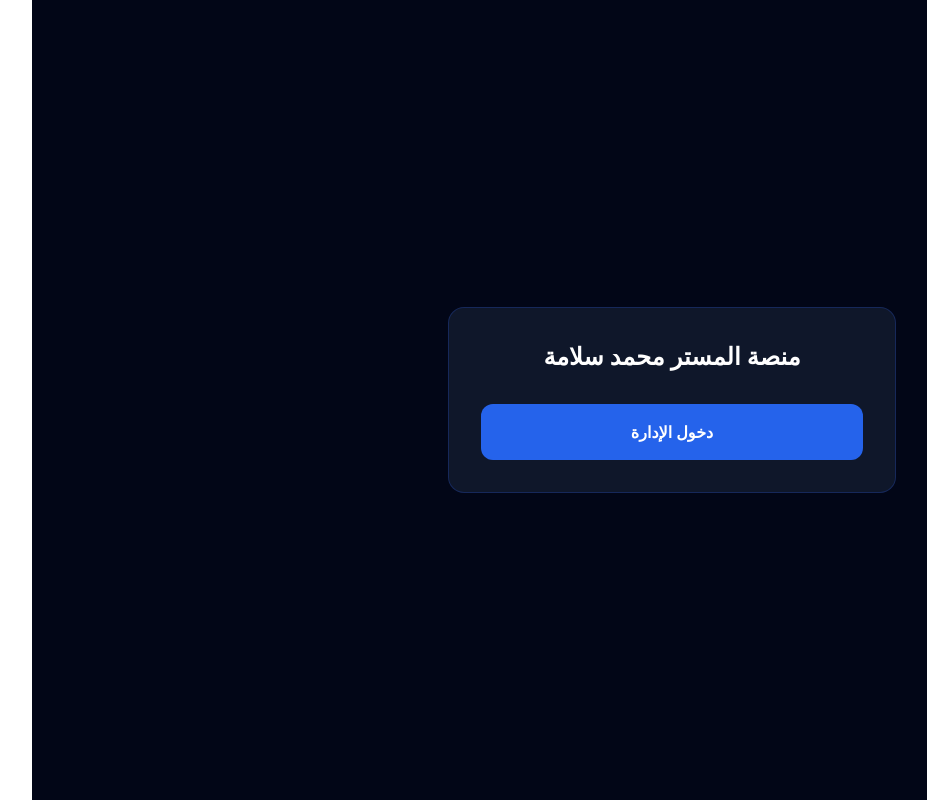
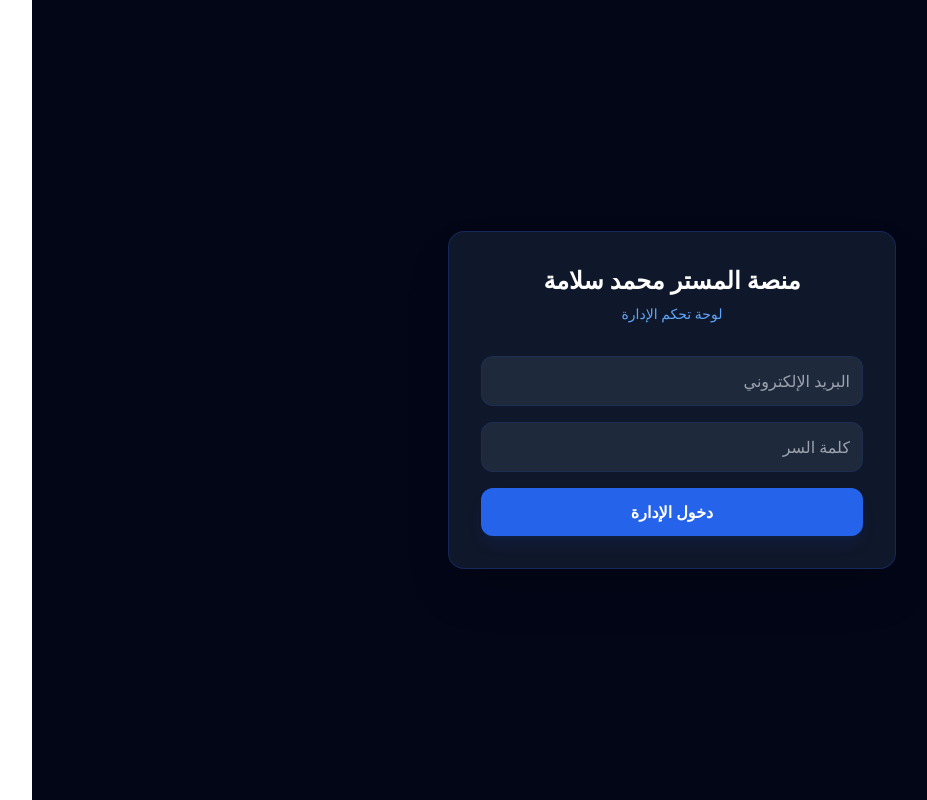
Before and after one commit to mohamedsalama2111412-ship-it/MohamedSalama-platform, a React (Vite) app: page / in a window 1280 px wide. Shown: the whole page, without its empty margins (52-979 px from the left). Built offline with nearby package versions, Linux system fonts and the light colour scheme; no server answers.

Commit message:
Update App.jsx

```diff
--- a/src/App.jsx
+++ b/src/App.jsx
@@ -1,14 +1,15 @@
 import React, { useState, useEffect } from 'react';
 import { initializeApp } from 'firebase/app';
-import { getAuth, signInAnonymously, onAuthStateChanged, signOut, signInWithEmailAndPassword } from 'firebase/auth';
-import { getFirestore, doc, setDoc, getDoc, collection, onSnapshot, addDoc, updateDoc, serverTimestamp, query, where } from 'firebase/firestore';
-import { Users, BookOpen, Ticket, PlusCircle, LayoutDashboard, ClipboardCheck, Trophy, Copy, CheckCircle, Trash2, LogOut, PlayCircle, ChevronLeft, User, Lock, Phone, Heart, BarChart3, Clock, FileText, Video, Download, Plus, Settings, Filter, Beaker, Atom, Sparkles, Image as ImageIcon, Upload, Check, Eye, Link as LinkIcon, Zap, Radiation, Microscope } from 'lucide-react';
+import { getAuth, signInWithEmailAndPassword, onAuthStateChanged } from 'firebase/auth';
+import { getFirestore, collection, onSnapshot, query, orderBy } from 'firebase/firestore';
+import { Users, BookOpen, Zap, LogOut, LayoutDashboard, PlusCircle, Trash2, CheckCircle } from 'lucide-react';
 
+// البيانات الحقيقية من صورتك يا مستر محمد
 const firebaseConfig = {
   apiKey: "AIzaSyB62pVLYvF5nz3Al_7gUObhquwRCk7u9Ug",
   authDomain: "my-project-7a829.firebaseapp.com",
   projectId: "my-project-7a829",
-  storageBucket: "my-project-7a829.appspot.com",
+  storageBucket: "my-project-7a829.firebasestorage.app",
   messagingSenderId: "886956896190",
   appId: "1:886956896190:web:d2eeaad2fd10780ed553ef"
 };
@@ -21,8 +22,8 @@ export default function App() {
   const [user, setUser] = useState(null);
   const [loading, setLoading] = useState(true);
   const [view, setView] = useState('login');
-  const [adminEmail, setAdminEmail] = useState('');
-  const [adminPass, setAdminPass] = useState('');
+  const [email, setEmail] = useState('');
+  const [pass, setPass] = useState('');
   const [error, setError] = useState('');
 
   useEffect(() => {
@@ -39,13 +40,13 @@ export default function App() {
     return () => unsubscribe();
   }, []);
 
-  const handleAdminLogin = async (e) => {
+  const handleLogin = async (e) => {
     e.preventDefault();
     setError('');
     try {
-      await signInWithEmailAndPassword(auth, adminEmail, adminPass);
+      await signInWithEmailAndPassword(auth, email, pass);
     } catch (err) {
-      setError('بيانات الدخول غير صحيحة');
+      setError('بيانات الدخول غير صحيحة، تأكد من الإيميل والباسورد في فايربيز');
     }
   };
 
@@ -55,50 +56,68 @@ export default function App() {
     </div>
   );
 
-  if (view === 'login') {
+  if (view === 'login' || view === 'admin_auth') {
     return (
       <div className="min-h-screen bg-[#020617] flex items-center justify-center p-4">
-        <div className="max-w-md w-full bg-[#0f172a] border border-blue-900/50 p-8 rounded-2xl text-center">
-          <h1 className="text-2xl font-bold text-white mb-8">منصة المستر محمد سلامة</h1>
-          <button
-            onClick={() => setView('admin_auth')}
-            className="w-full bg-blue-600 text-white py-4 rounded-xl font-bold hover:bg-blue-700 transition"
-          >
-            دخول الإدارة
-          </button>
-        </div>
-      </div>
-    );
-  }
+        <form onSubmit={handleLogin} className="max-w-md w-full bg-[#0f172a] border border-blue-900/50 p-8 rounded-2xl shadow-2xl">
+          <h1 className="text-2xl font-bold text-white mb-2 text-center">منصة المستر محمد سلامة</h1>
+          <p className="text-blue-400 text-sm text-center mb-8 font-medium">لوحة تحكم الإدارة</p>
 
-  if (view === 'admin_auth') {
-    return (
-      <div className="min-h-screen bg-[#020617] flex items-center justify-center p-4">
-        <form onSubmit={handleAdminLogin} className="max-w-md w-full bg-[#0f172a] border border-blue-900/50 p-8 rounded-2xl">
-          <h2 className="text-xl font-bold text-white mb-6 text-center">تسجيل دخول الإدارة</h2>
-          {error && <p className="text-red-500 mb-4 text-center">{error}</p>}
-          <input
-            type="email" placeholder="البريد الإلكتروني"
-            className="w-full bg-[#1e293b] border border-blue-900/50 p-3 rounded-lg mb-4 text-white"
-            value={adminEmail} onChange={(e) => setAdminEmail(e.target.value)}
-          />
-          <input
-            type="password" placeholder="كلمة السر"
-            className="w-full bg-[#1e293b] border border-blue-900/50 p-3 rounded-lg mb-6 text-white"
-            value={adminPass} onChange={(e) => setAdminPass(e.target.value)}
-          />
-          <button className="w-full bg-blue-600 py-3 rounded-lg font-bold">دخول</button>
-          <button type="button" onClick={() => setView('login')} className="w-full mt-4 text-gray-400">رجوع</button>
+          {error && <p className="bg-red-500/10 text-red-500 border border-red-500/50 p-3 rounded-lg mb-6 text-sm text-center">{error}</p>}
+
+          <div className="space-y-4">
+            <input
+              type="email" placeholder="البريد الإلكتروني"
+              className="w-full bg-[#1e293b] border border-blue-900/30 p-3 rounded-xl text-white outline-none focus:border-blue-500 transition"
+              value={email} onChange={(e) => setEmail(e.target.value)}
+              required
+            />
+            <input
+              type="password" placeholder="كلمة السر"
+              className="w-full bg-[#1e293b] border border-blue-900/30 p-3 rounded-xl text-white outline-none focus:border-blue-500 transition"
+              value={pass} onChange={(e) => setPass(e.target.value)}
+              required
+            />
+            <button className="w-full bg-blue-600 hover:bg-blue-700 text-white py-3 rounded-xl font-bold shadow-lg shadow-blue-900/20 transition-all active:scale-95">
+              دخول الإدارة
+            </button>
+          </div>
         </form>
       </div>
     );
   }
 
   return (
-    <div className="min-h-screen bg-[#020617] p-8 text-center">
-      <h1 className="text-3xl font-bold text-white">أهلاً بك في لوحة تحكم الإدارة يا مستر محمد! 🚀</h1>
-      <p className="mt-4 text-blue-300">لقد نجحت في بناء منصتك الخاصة.</p>
-      <button onClick={() => auth.signOut()} className="mt-8 bg-red-600 px-6 py-2 rounded-lg">تسجيل خروج</button>
+    <div className="min-h-screen bg-[#020617] text-white p-8">
+      <div className="max-w-4xl mx-auto">
+        <header className="flex justify-between items-center mb-12 bg-[#0f172a] p-6 rounded-2xl border border-blue-900/30">
+          <div>
+            <h1 className="text-2xl font-bold">أهلاً بك يا مستر محمد 👋</h1>
+            <p className="text-blue-400 text-sm">لوحة تحكم المنصة جاهزة للعمل</p>
+          </div>
+          <button onClick={() => auth.signOut()} className="flex items-center gap-2 bg-red-500/10 text-red-500 px-4 py-2 rounded-lg hover:bg-red-500/20 transition">
+            <LogOut size={18} /> خروج
+          </button>
+        </header>
+
+        <div className="grid grid-cols-1 md:grid-cols-3 gap-6">
+          <div className="bg-[#0f172a] p-6 rounded-2xl border border-blue-900/30 text-center">
+            <BookOpen className="mx-auto text-blue-500 mb-4" size={32} />
+            <h3 className="font-bold">الحصص</h3>
+            <p className="text-2xl mt-2">0</p>
+          </div>
+          <div className="bg-[#0f172a] p-6 rounded-2xl border border-blue-900/30 text-center">
+            <Users className="mx-auto text-purple-500 mb-4" size={32} />
+            <h3 className="font-bold">الطلاب</h3>
+            <p className="text-2xl mt-2">0</p>
+          </div>
+          <div className="bg-[#0f172a] p-6 rounded-2xl border border-blue-900/30 text-center">
+            <CheckCircle className="mx-auto text-green-500 mb-4" size={32} />
+            <h3 className="font-bold">الأكواد المباعة</h3>
+            <p className="text-2xl mt-2">0</p>
+          </div>
+        </div>
+      </div>
     </div>
   );
 }
```
